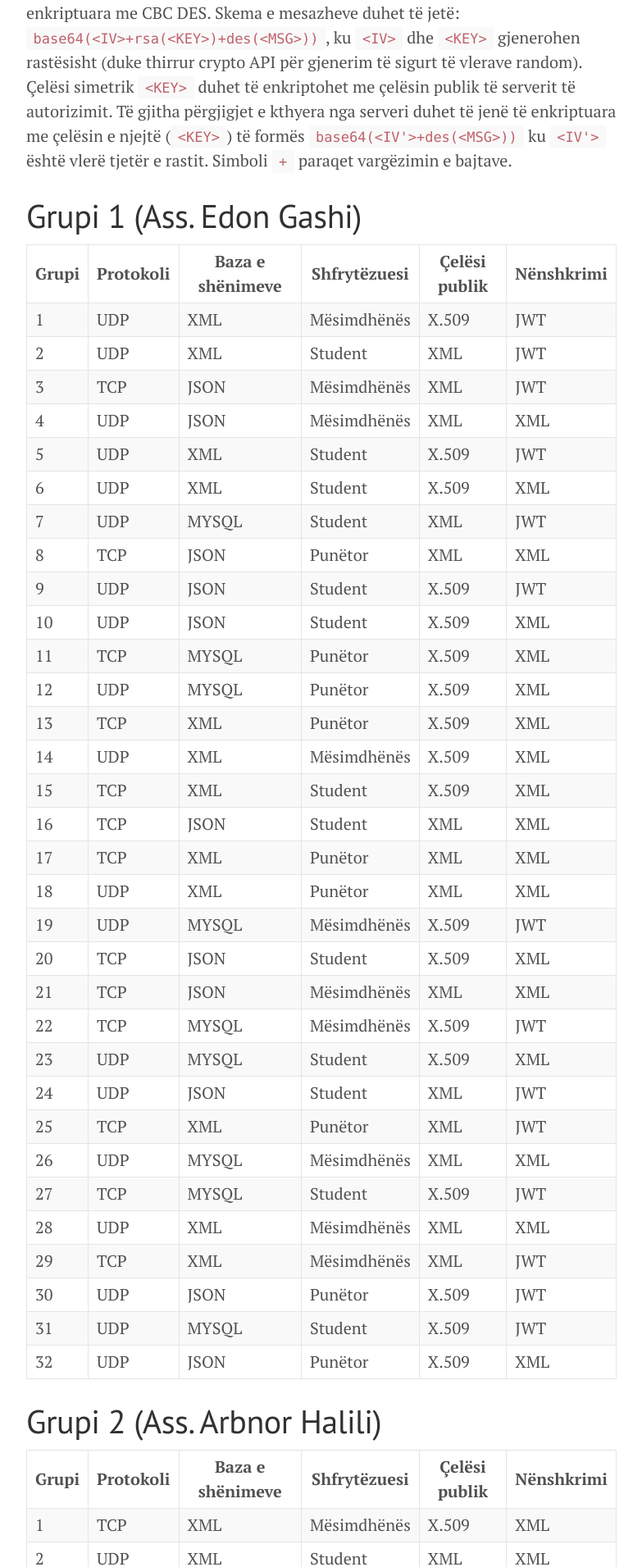
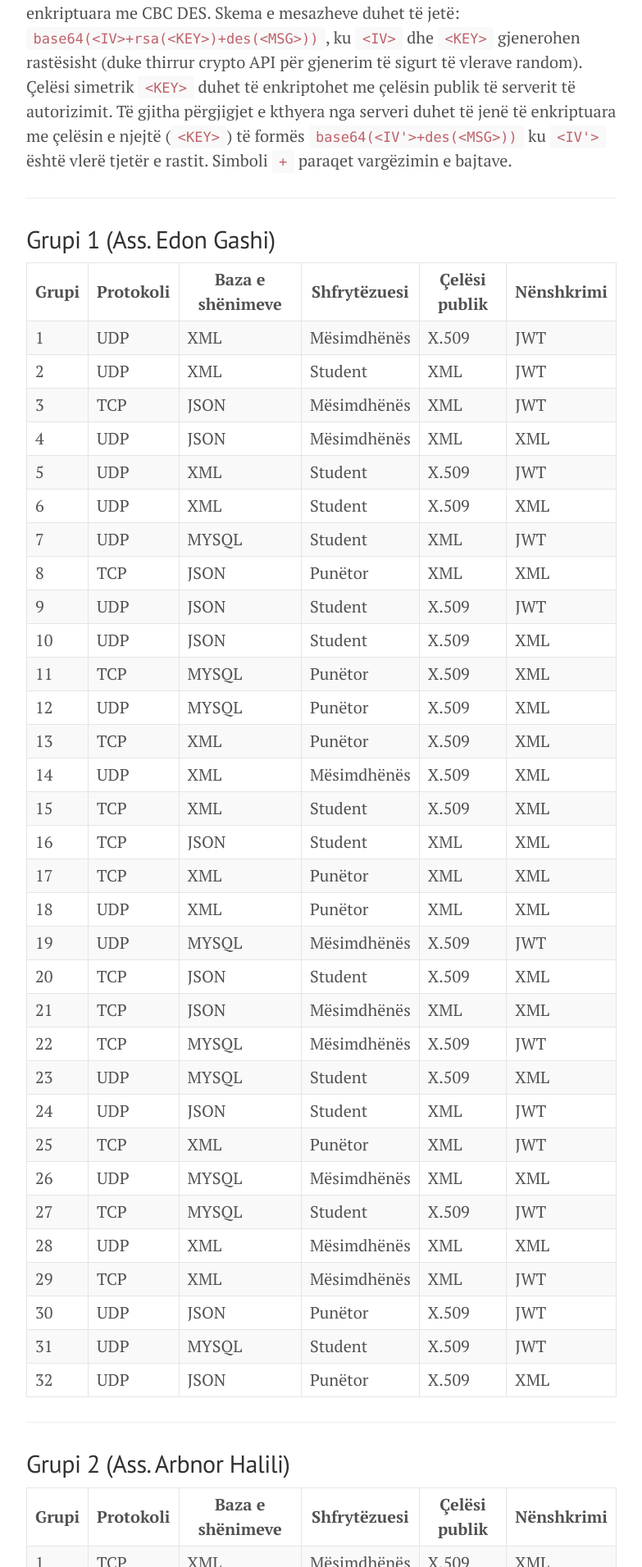
Before and after one commit to edongashi/edongashi.github.io, a Jekyll site: the page built from lendet/siguria-dhenave/detyra-2.md, in a window 1280 px wide. Shown: the part 1134-3045 px from the top of the page at 82% size, without its empty margins (248-1031 px from the left). Built offline with Jekyll 4.4.1, drawn with Linux system fonts in a browser that asks for light colours; our own code applies the rules of GitHub Pages for plain Markdown files.

Commit message:
formatting

```diff
--- a/lendet/siguria-dhenave/detyra-2.md
+++ b/lendet/siguria-dhenave/detyra-2.md
@@ -25,7 +25,9 @@ Vlerat në bold i merrni për projektin tuaj nga lista pas përshkrimit.
 
 Të gjitha kërkesat që klienti i dërgon te serveri i autorizimit duhet të jenë të enkriptuara me CBC DES. Skema e mesazheve duhet të jetë: `base64(<IV>+rsa(<KEY>)+des(<MSG>))`, ku `<IV>` dhe `<KEY>` gjenerohen rastësisht (duke thirrur crypto API për gjenerim të sigurt të vlerave random). Çelësi simetrik `<KEY>` duhet të enkriptohet me çelësin publik të serverit të autorizimit. Të gjitha përgjigjet e kthyera nga serveri duhet të jenë të enkriptuara me çelësin e njejtë (`<KEY>`) të formës `base64(<IV'>+des(<MSG>))` ku `<IV'>` është vlerë tjetër e rastit. Simboli `+` paraqet vargëzimin e bajtave.
 
-# Grupi 1 (Ass. Edon Gashi)
+---
+
+## Grupi 1 (Ass. Edon Gashi)
 
 | Grupi | Protokoli | Baza e shënimeve | Shfrytëzuesi | Çelësi publik | Nënshkrimi |
 | ----- | --------- | ---------------- | ------------ | ------------- | ---------- |
@@ -62,7 +64,9 @@ Të gjitha kërkesat që klienti i dërgon te serveri i autorizimit duhet të je
 | 31    | UDP       | MYSQL            | Student      | X.509         | JWT        |
 | 32    | UDP       | JSON             | Punëtor      | X.509         | XML        |
 
-# Grupi 2 (Ass. Arbnor Halili)
+---
+
+## Grupi 2 (Ass. Arbnor Halili)
 
 | Grupi | Protokoli | Baza e shënimeve | Shfrytëzuesi | Çelësi publik | Nënshkrimi |
 | ----- | --------- | ---------------- | ------------ | ------------- | ---------- |
```
